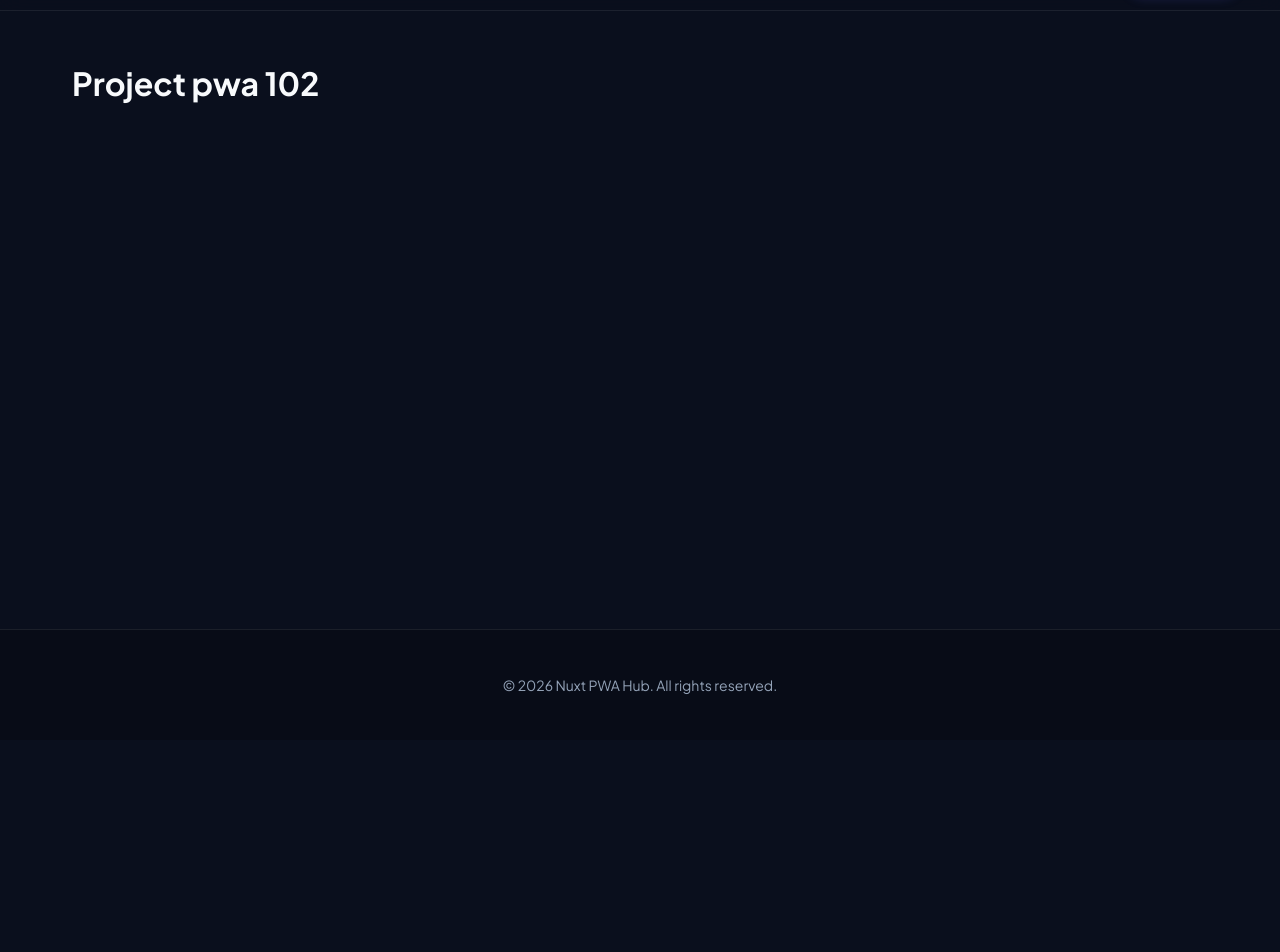
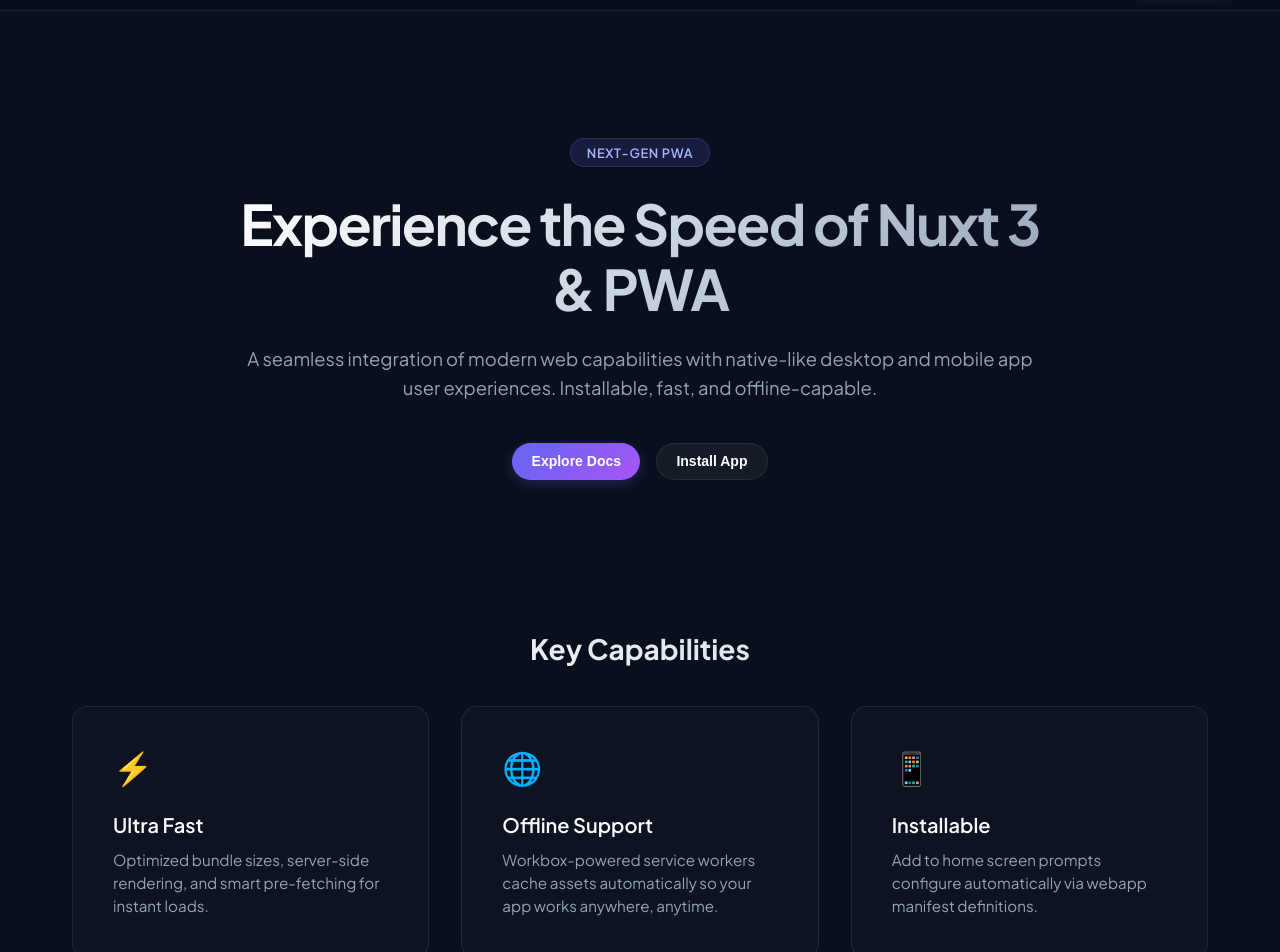
Before and after one commit to huevangxp/pwa-101, a Nuxt app: page / in a window 1280 px wide. Shown: the part 60-1012 px from the top of the page. Before the commit the page ends 800 px from the top, so only its background shows below. Built offline with nearby package versions, Linux system fonts and the light colour scheme.

Commit message:
commit Fri 05/29/2026 14:22:20.12

```diff
--- a/pages/index.vue
+++ b/pages/index.vue
@@ -1,5 +1,176 @@
 <template>
-  <div>
-    <h1>Project pwa 102</h1>
+  <div class="home-page">
+    <!-- Hero Section -->
+    <section class="hero-section">
+      <div class="badge">Next-Gen PWA</div>
+      <h1 class="hero-title">Experience the Speed of Nuxt 3 & PWA</h1>
+      <p class="hero-subtitle">
+        A seamless integration of modern web capabilities with native-like desktop and mobile app user experiences. Installable, fast, and offline-capable.
+      </p>
+      <div class="hero-cta">
+        <button class="btn btn-primary">Explore Docs</button>
+        <button class="btn btn-secondary">Install App</button>
+      </div>
+    </section>
+
+    <!-- Features Grid -->
+    <section class="features-section">
+      <h2 class="section-title">Key Capabilities</h2>
+      <div class="features-grid">
+        <div class="feature-card">
+          <div class="feature-icon">⚡</div>
+          <h3>Ultra Fast</h3>
+          <p>Optimized bundle sizes, server-side rendering, and smart pre-fetching for instant loads.</p>
+        </div>
+        <div class="feature-card">
+          <div class="feature-icon">🌐</div>
+          <h3>Offline Support</h3>
+          <p>Workbox-powered service workers cache assets automatically so your app works anywhere, anytime.</p>
+        </div>
+        <div class="feature-card">
+          <div class="feature-icon">📱</div>
+          <h3>Installable</h3>
+          <p>Add to home screen prompts configure automatically via webapp manifest definitions.</p>
+        </div>
+      </div>
+    </section>
   </div>
 </template>
+
+<style scoped>
+.home-page {
+  display: flex;
+  flex-direction: column;
+  gap: 4rem;
+  padding: 2rem 0;
+}
+
+.hero-section {
+  text-align: center;
+  max-width: 800px;
+  margin: 0 auto;
+  padding: 4rem 1rem;
+}
+
+.badge {
+  display: inline-block;
+  padding: 0.35rem 1rem;
+  border-radius: 9999px;
+  background: rgba(99, 102, 241, 0.15);
+  color: #a5b4fc;
+  font-size: 0.8rem;
+  font-weight: 600;
+  text-transform: uppercase;
+  letter-spacing: 0.05em;
+  margin-bottom: 1.5rem;
+  border: 1px solid rgba(99, 102, 241, 0.25);
+}
+
+.hero-title {
+  font-size: 3.5rem;
+  font-weight: 800;
+  line-height: 1.15;
+  letter-spacing: -0.03em;
+  margin: 0 0 1.5rem 0;
+  background: linear-gradient(135deg, #ffffff 0%, #cbd5e1 50%, #94a3b8 100%);
+  -webkit-background-clip: text;
+  -webkit-text-fill-color: transparent;
+}
+
+@media (max-width: 768px) {
+  .hero-title {
+    font-size: 2.5rem;
+  }
+}
+
+.hero-subtitle {
+  font-size: 1.15rem;
+  color: var(--text-secondary);
+  line-height: 1.6;
+  margin-bottom: 2.5rem;
+}
+
+.hero-cta {
+  display: flex;
+  justify-content: center;
+  gap: 1rem;
+}
+
+.btn-secondary {
+  background: rgba(255, 255, 255, 0.05);
+  color: white;
+  border: 1px solid var(--border-color);
+}
+
+.btn-secondary:hover {
+  background: rgba(255, 255, 255, 0.1);
+  transform: translateY(-1px);
+}
+
+.section-title {
+  font-size: 1.75rem;
+  font-weight: 700;
+  text-align: center;
+  margin-bottom: 2.5rem;
+  background: linear-gradient(to right, #ffffff, #cbd5e1);
+  -webkit-background-clip: text;
+  -webkit-text-fill-color: transparent;
+}
+
+.features-grid {
+  display: grid;
+  grid-template-columns: repeat(auto-fit, minmax(280px, 1fr));
+  gap: 2rem;
+}
+
+.feature-card {
+  background: rgba(255, 255, 255, 0.02);
+  border: 1px solid var(--border-color);
+  border-radius: 16px;
+  padding: 2.5rem;
+  transition: all 0.3s cubic-bezier(0.4, 0, 0.2, 1);
+  position: relative;
+  overflow: hidden;
+}
+
+.feature-card::before {
+  content: '';
+  position: absolute;
+  top: 0;
+  left: 0;
+  right: 0;
+  height: 2px;
+  background: var(--accent-gradient);
+  opacity: 0;
+  transition: opacity 0.3s ease;
+}
+
+.feature-card:hover {
+  transform: translateY(-4px);
+  background: rgba(255, 255, 255, 0.04);
+  border-color: rgba(99, 102, 241, 0.3);
+  box-shadow: 0 12px 30px rgba(0, 0, 0, 0.2);
+}
+
+.feature-card:hover::before {
+  opacity: 1;
+}
+
+.feature-icon {
+  font-size: 2rem;
+  margin-bottom: 1.5rem;
+}
+
+.feature-card h3 {
+  font-size: 1.25rem;
+  font-weight: 600;
+  margin: 0 0 0.75rem 0;
+}
+
+.feature-card p {
+  color: var(--text-secondary);
+  line-height: 1.5;
+  margin: 0;
+  font-size: 0.95rem;
+}
+</style>
```
